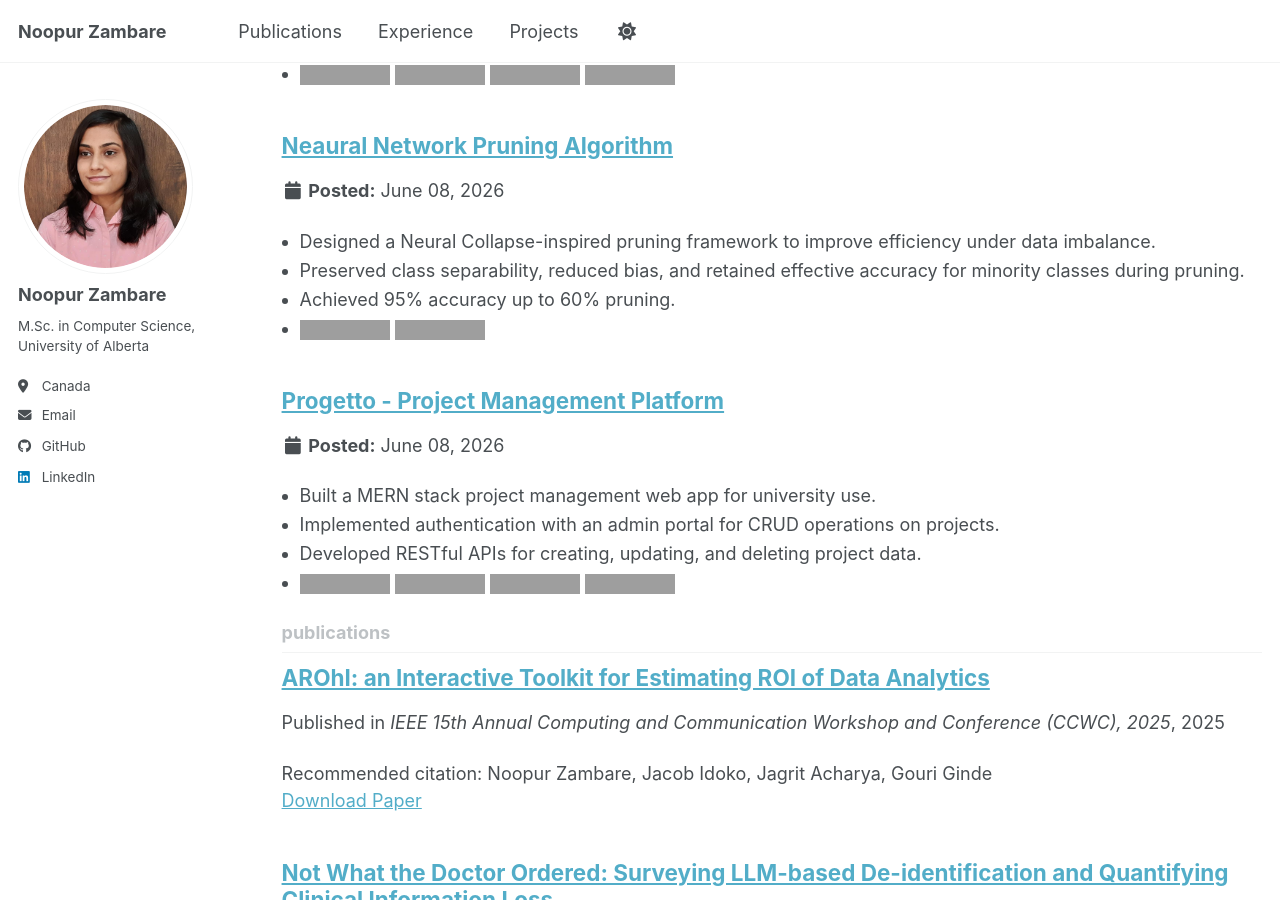
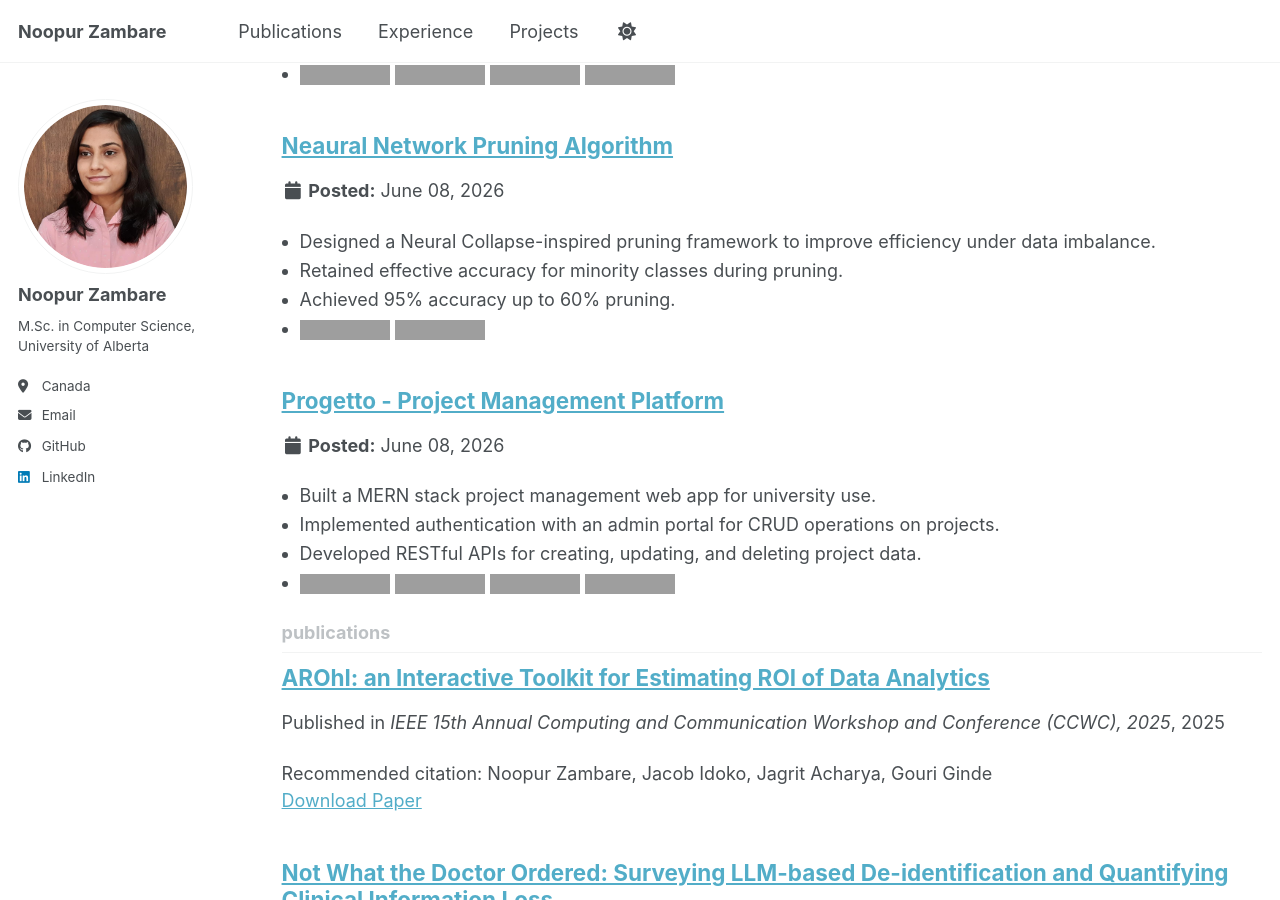
Before and after one commit to noopur-zambare/noopur-zambare.github.io, a Jekyll site: the page built from _pages/collection-archive.html, in a window 1280 px wide and 900 px high, scrolled down 3988 px, cut to the strip 0-900 px from the top of the window. Built offline with Jekyll 4.4.1, drawn with Linux system fonts in a browser that asks for light colours; a script bundle is joined from its source files by our own code; library files that are not in the unit come from our copies; grey boxes are pictures that could not be loaded.

Commit message:
project changed

```diff
--- a/_projects/d-nc.md
+++ b/_projects/d-nc.md
@@ -8,7 +8,7 @@ image: /images/debiased_pruning/diagram.png
 excerpt: "<div style='text-align: justify;'>
 <ul style='margin: 6px 0 0 0; padding-left: 18px;'>
 <li style='margin: 2px 0;'>Designed a Neural Collapse-inspired pruning framework to improve efficiency under data imbalance.</li>
-<li style='margin: 2px 0;'>Preserved class separability, reduced bias, and retained effective accuracy for minority classes during pruning.</li>
+<li style='margin: 2px 0;'>Retained effective accuracy for minority classes during pruning.</li>
 <li style='margin: 2px 0;'>Achieved 95% accuracy up to 60% pruning.</li>
 <li>
 <img src='https://img.shields.io/badge/TensorFlow-ff8f00?logo=tensorflow&logoColor=white'/>
```
